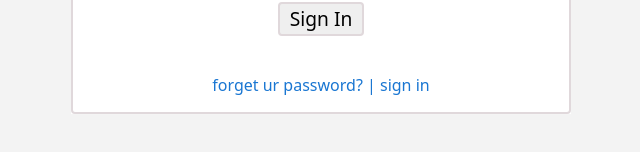
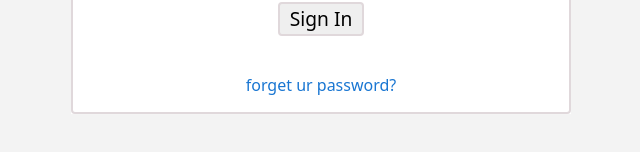
Before and after one commit to B-chandru/form-ex, a plain HTML site: page index.html in a window 1280 px wide. Shown: the part 480-632 px from the top of the page, without its empty margins (319-959 px from the left). Drawn offline with Linux system fonts and the light colour scheme.

Commit message:
Update index.html

```diff
--- a/index.html
+++ b/index.html
@@ -15,7 +15,7 @@
         <br><input type="password" name="ps" id="ps" placeholder="Password.." required autocomplete="current-password" >
         <br><button id="btn">sign in</button>
        <br><p><a href="#" id="fs"
-        >forget ur password? </a><a href="#">| sign in</a></p>
+        >forget ur password? </a></p>
     </form>
 </div>
 
```
